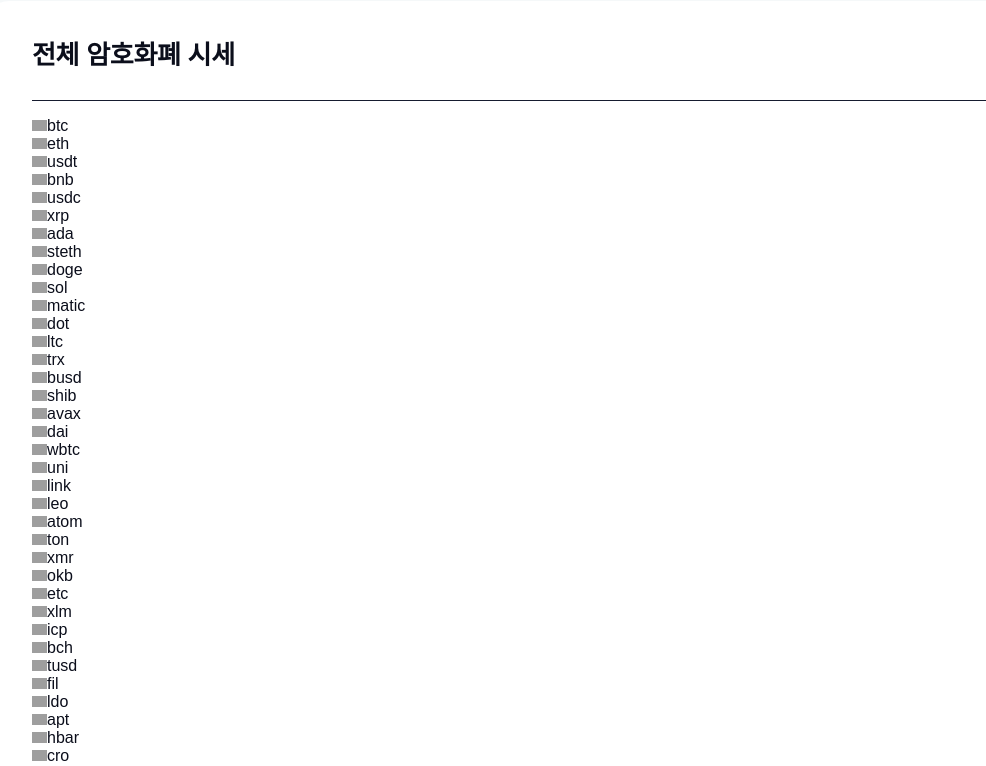
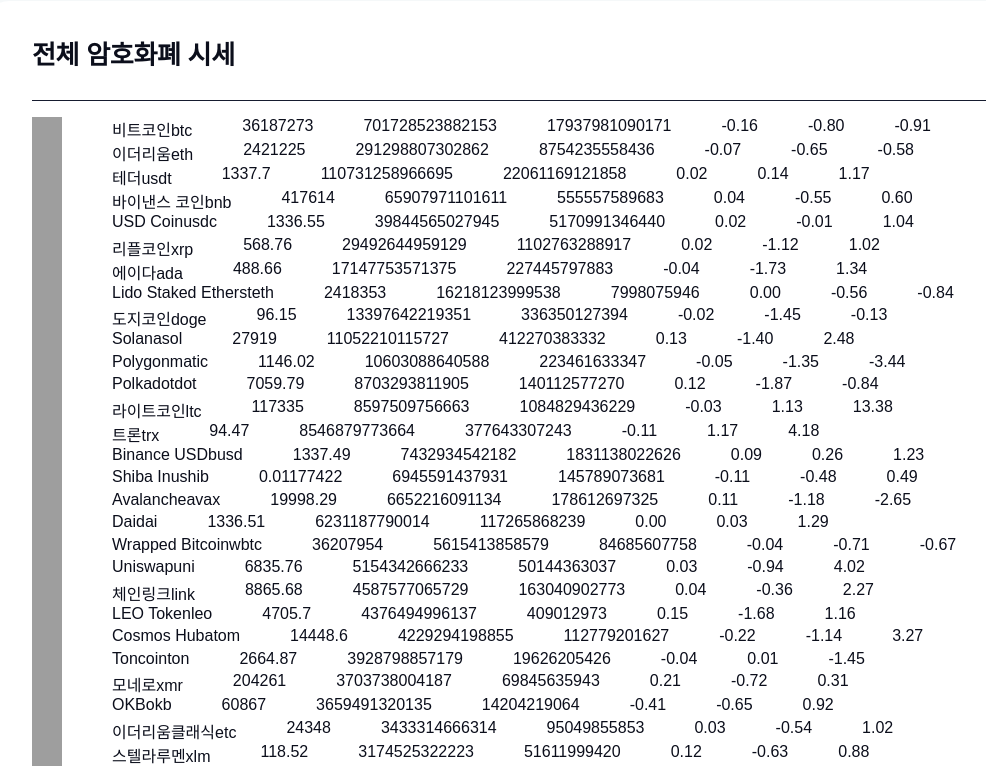
Before and after one commit to Jer1s/0-crypto-meter-team-leaders, a React (Vite) app: page / in a window 1280 px wide. Shown: the part 789-1555 px from the top of the page, without its empty margins (108-1094 px from the left). Built offline with nearby package versions, Linux system fonts and the light colour scheme; grey boxes are pictures that could not be loaded; a web font is replaced by a local one.

Commit message:
feat: 시세 데이터 파싱 함수 추가

```diff
--- a/src/components/CryptoMarketCap/CryptoMarketCapList.jsx
+++ b/src/components/CryptoMarketCap/CryptoMarketCapList.jsx
@@ -1,15 +1,41 @@
 /** @jsxImportSource @emotion/react */
-// import { css } from '@emotion/react';
+import { css } from '@emotion/react';
 import PropTypes from 'prop-types';
+
+const containerStyle = css`
+  display: flex;
+  gap: 5rem;
+`;
 
 const CryptoMarketCapList = ({ cryptoList }) => {
   return (
     <>
       {cryptoList.map((item) => {
         return (
-          <div key={item.id}>
-            <img src={item.image} alt={`${item.id} Symbol`} width="15" />
-            {item.symbol}
+          <div key={item.id} css={containerStyle}>
+            <img src={item.image} alt={`${item.id} Symbol`} width="30" />
+            <div>
+              {item.name}
+              {item.symbol}
+            </div>
+            <div>
+              {item.currentPrice}
+            </div>
+            <div>
+              {item.marketCap}
+            </div>
+            <div>
+              {item.totalVolume}
+            </div>
+            <div>
+              {item.pc1h}
+            </div>
+            <div>
+              {item.pc24h}
+            </div>
+            <div>
+              {item.pc7d}
+            </div>
           </div>
         );
       })}
@@ -18,7 +44,9 @@
 };
 
 CryptoMarketCapList.propTypes = {
-  crpytoList: PropTypes.array.isRequired,
+  cryptoList: PropTypes.arrayOf(
+    Object,
+  ),
 };
 
 export default CryptoMarketCapList;
--- a/src/components/CryptoMarketCap/index.jsx
+++ b/src/components/CryptoMarketCap/index.jsx
@@ -3,6 +3,7 @@
 import MainContainer from 'components/MainContainer';
 import { getCryptoMockData } from 'api/mockDataAPI';
 import { useEffect, useState } from 'react';
+import parseMarketCapData from 'utils/parseMarketCapData';
 import CryptoMarketCapList from './CryptoMarketCapList';
 
 const mainContainerStyle = css`
@@ -25,7 +26,7 @@
 
   const handleLoad = async () => {
     const result = await getCryptoMockData();
-    setCryptoList(result);
+    setCryptoList(parseMarketCapData(result));
   };
 
   useEffect(() => {
--- /dev/null
+++ b/src/utils/parseMarketCapData.jsx
@@ -0,0 +1,33 @@
+const parseMarketCapData = (marketCapData) => {
+  const cryptoList = marketCapData.map((item) => {
+    const {
+      id,
+      image,
+      name,
+      symbol,
+      current_price: currentPrice,
+      market_cap: marketCap,
+      total_volume: totalVolume,
+      price_change_percentage_1h_in_currency: pc1h,
+      price_change_percentage_24h_in_currency: pc24h,
+      price_change_percentage_7d_in_currency: pc7d,
+    } = item;
+
+    return {
+      id,
+      image,
+      name,
+      symbol,
+      currentPrice,
+      marketCap,
+      totalVolume,
+      pc1h: pc1h.toFixed(2),
+      pc24h: pc24h.toFixed(2),
+      pc7d: pc7d.toFixed(2),
+    };
+  });
+
+  return (cryptoList);
+};
+
+export default parseMarketCapData;
```
